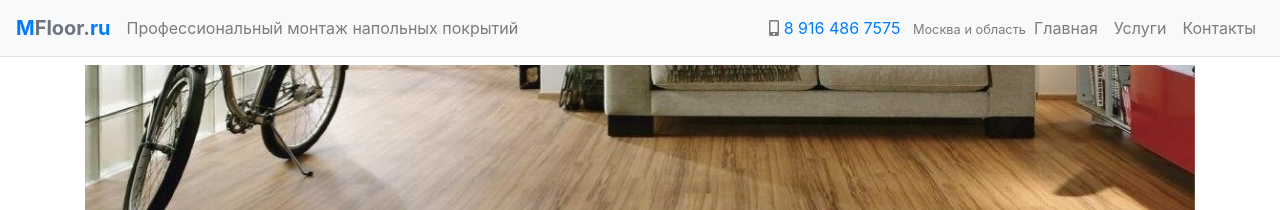
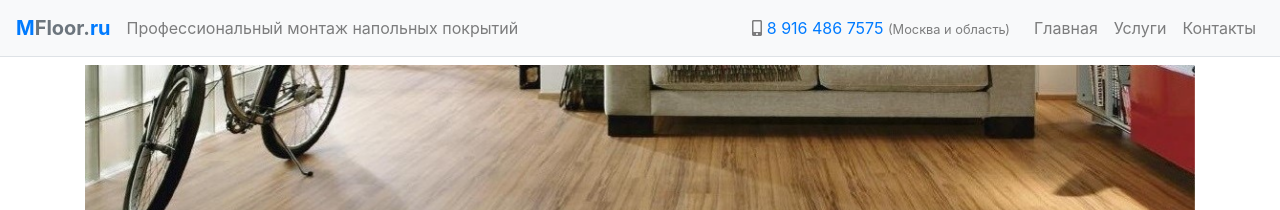
Before and after one commit to nskforward/MFloor, a Jekyll site: the page built from index.html, in a window 1280 px wide. Shown: the top 210 px of the page. Built offline with Jekyll 4.4.1, drawn with Linux system fonts in a browser that asks for light colours.

Commit message:
Jekyll navigation

```diff
--- a/_includes/navigation.html
+++ b/_includes/navigation.html
@@ -16,7 +16,7 @@
                 <span class="navbar-text">
                     <i class="fas fa-mobile-alt"></i>
                     <a class="text-primary" href="tel:+79164867575">8 916 486 7575</a>
-                    <small class="ml-2">Москва и область</small>
+                    <small class="mr-3">(Москва и область)</small>
                 </span>
             </li>
             <li class="nav-item">
```
